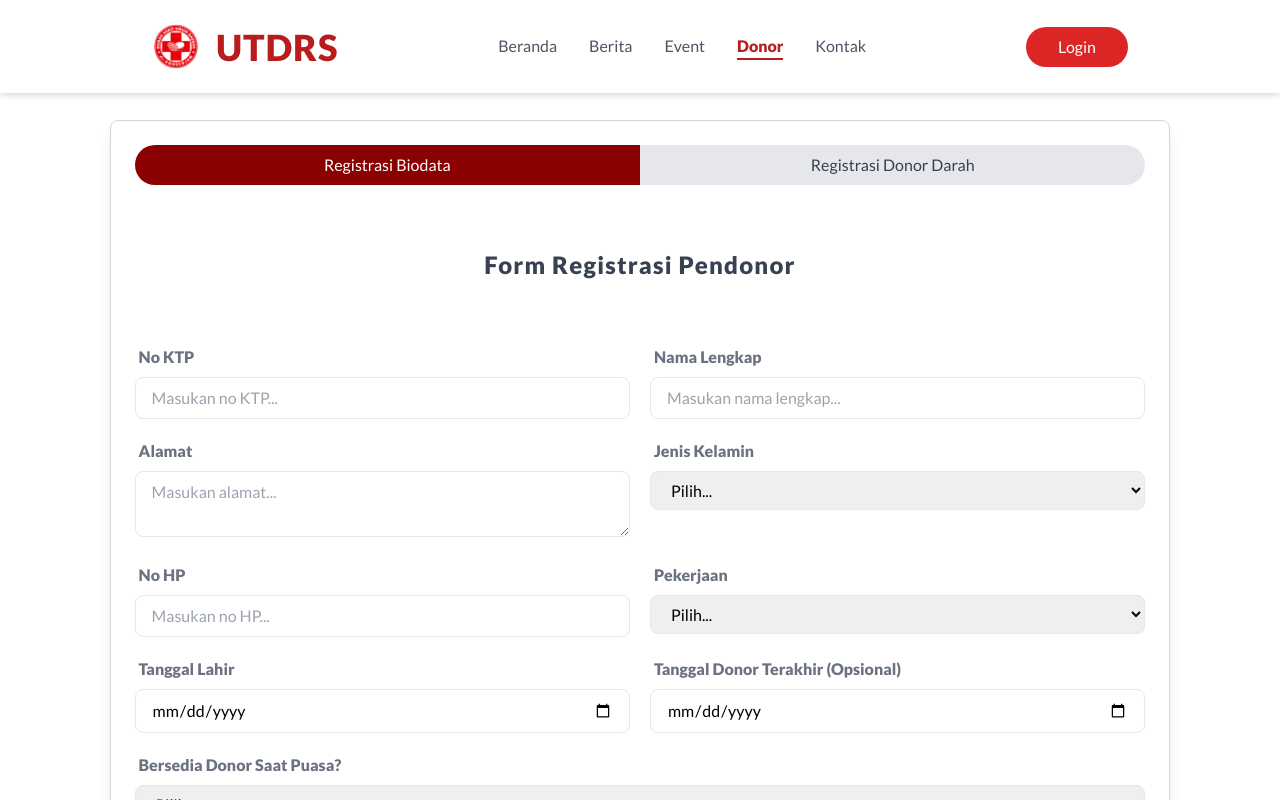
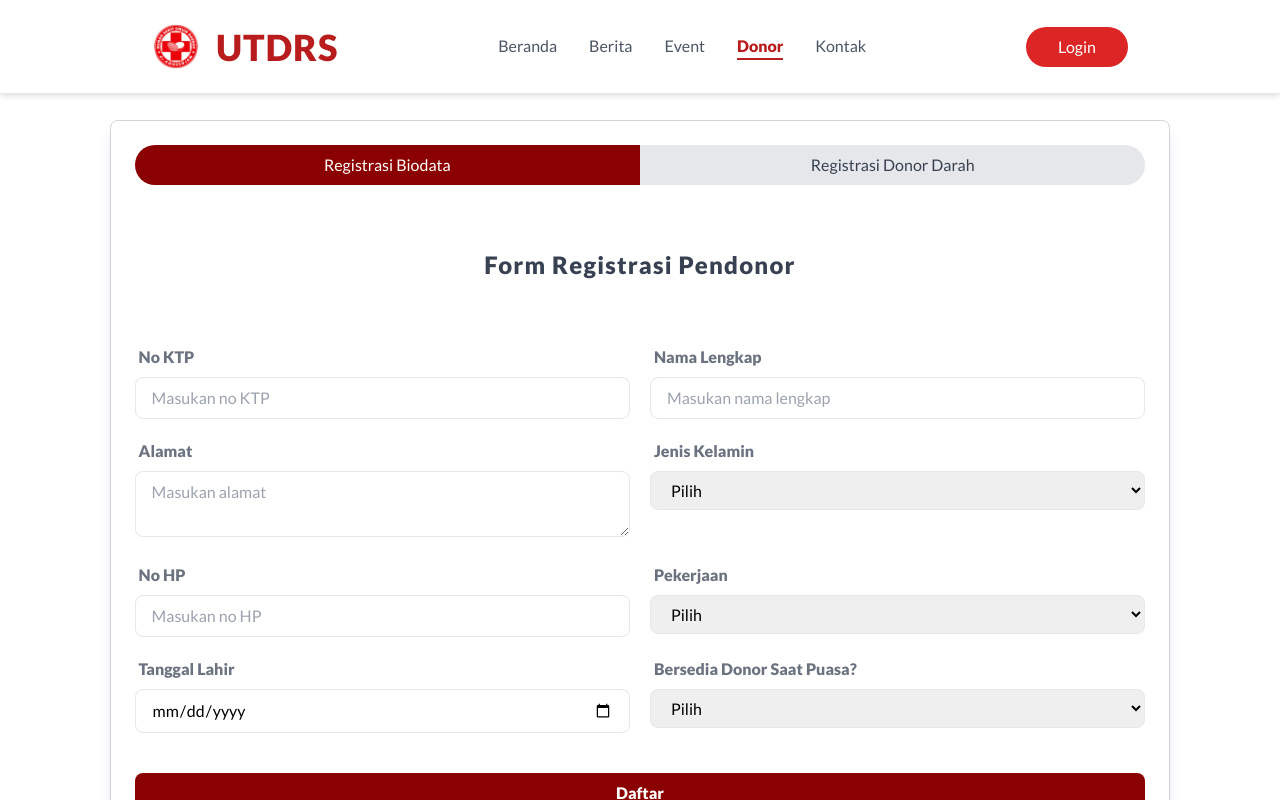
Before and after one commit to Genta-arya/registrasi-utdrs, a React (Vite) app: page / in a window 1280 px wide. Shown: the top 800 px of the page. Built offline with nearby package versions, Linux system fonts and the light colour scheme.

Commit message:
change url

```diff
--- a/src/App.jsx
+++ b/src/App.jsx
@@ -5,30 +5,29 @@ import Navbar from "./Components/Navbar";
 import ScrollToTop from "./Components/ScrollToTop";
 import Footer from "./Components/footer";
 
-
 function App() {
   return (
     <div className="flex flex-col min-h-screen">
-      {/* Navbar */}
       <Navbar />
 
-      {/* Main Content - Animasi dengan Framer Motion */}
       <motion.div
         className="flex-grow mt-12 lg:mt-16 md:mt-12 flex items-center justify-center bg-white p-4"
-        initial={{ opacity: 0, y: 20 }} // Mulai dari transparan & turun sedikit
-        animate={{ opacity: 1, y: 0 }} // Animasi masuk ke normal
-        transition={{ duration: 0.8, ease: "easeOut" }} // Durasi animasi
+        initial={{ opacity: 0, y: 20 }}
+        animate={{ opacity: 1, y: 0 }}
+        transition={{ duration: 0.8, ease: "easeOut" }}
       >
         <RegisterPage />
       </motion.div>
 
-      {/* Toaster Notification */}
-      <Toaster position="bottom-center" richColors closeButton duration={3000} />
+      <Toaster
+        position="bottom-center"
+        richColors
+        closeButton
+        duration={3000}
+      />
 
-      {/* Scroll to Top */}
       <ScrollToTop />
 
-      {/* Footer */}
       <Footer />
     </div>
   );
--- a/src/Components/FormDonor.jsx
+++ b/src/Components/FormDonor.jsx
@@ -235,6 +235,7 @@ const FormDonor = () => {
               <input
                 type="date"
                 name="tanggal_donor_terakhir"
+                readOnly
                 value={
                   formData.tanggal_donor_terakhir
                     ? DateTime.fromISO(
--- a/src/Components/FormRegister.jsx
+++ b/src/Components/FormRegister.jsx
@@ -59,7 +59,7 @@ const FormRegister = () => {
         no_hp: "",
         pekerjaan: "",
         tanggal_lahir: "",
-        tanggal_donor_terakhir: "",
+
         bersedia_donor_puasa: "",
       });
     } catch (error) {
@@ -110,7 +110,7 @@ const FormRegister = () => {
               inputMode="numeric"
               maxLength="16"
               value={formData.no_ktp}
-              placeholder="Masukan no KTP..."
+              placeholder="Masukan no KTP"
               onChange={handleChange}
               className="w-full p-2 border rounded-lg pl-4 pr-4 focus:ring-2 focus:ring-muda focus:outline-none"
               pattern="\d*"
@@ -125,7 +125,7 @@ const FormRegister = () => {
             <input
               type="text"
               name="nama_lengkap"
-              placeholder="Masukan nama lengkap..."
+              placeholder="Masukan nama lengkap"
               value={formData.nama_lengkap}
               onChange={handleChange}
               className="w-full p-2 border rounded-lg  pl-4 pr-4 focus:ring-2 focus:ring-muda focus:outline-none"
@@ -142,7 +142,7 @@ const FormRegister = () => {
               value={formData.alamat}
               onChange={handleChange}
               className="w-full p-2 border rounded-lg  pl-4 pr-4 focus:ring-2 focus:ring-muda focus:outline-none"
-              placeholder="Masukan alamat..."
+              placeholder="Masukan alamat"
               required
               rows={2}
             ></textarea>
@@ -159,7 +159,7 @@ const FormRegister = () => {
               className="w-full p-2 border rounded-lg  pl-4 pr-4 focus:ring-2 focus:ring-muda focus:outline-none"
               required
             >
-              <option value="">Pilih...</option>
+              <option value="">Pilih</option>
               <option value="L">Laki-laki</option>
               <option value="P">Perempuan</option>
             </select>
@@ -172,7 +172,7 @@ const FormRegister = () => {
             <input
               type="text"
               name="no_hp"
-              placeholder="Masukan no HP..."
+              placeholder="Masukan no HP"
               value={formData.no_hp}
               onChange={handleChange}
               inputMode="numeric"
@@ -194,7 +194,7 @@ const FormRegister = () => {
               className="w-full p-2 border rounded-lg  pl-4 pr-4 focus:ring-2 focus:ring-muda focus:outline-none"
               required
             >
-              <option value="">Pilih...</option>
+              <option value="">Pilih</option>
               <option value="TNI_POLRI">TNI/POLRI</option>
               <option value="PNS_Swasta">PNS/Swasta</option>
               <option value="Petani_Buruh">Petani/Buruh</option>
@@ -217,20 +217,7 @@ const FormRegister = () => {
             />
           </div>
 
-          <div>
-            <label className="block pl-1 mb-2 font-semibold text-gray-500">
-              Tanggal Donor Terakhir (Opsional)
-            </label>
-            <input
-              type="date"
-              name="tanggal_donor_terakhir"
-              value={formData.tanggal_donor_terakhir}
-              onChange={handleChange}
-              className="w-full p-2 border rounded-lg  pl-4 pr-4 focus:ring-2 focus:ring-muda focus:outline-none"
-            />
-          </div>
-
-          <div className="col-span-full">
+          <div className="">
             <label className="block pl-1 mb-2 font-semibold text-gray-500">
               Bersedia Donor Saat Puasa?
             </label>
@@ -241,7 +228,7 @@ const FormRegister = () => {
               className="w-full p-2 border rounded-lg  pl-4 pr-4 focus:ring-2 focus:ring-muda focus:outline-none"
               required
             >
-              <option value="">Pilih...</option>
+              <option value="">Pilih</option>
               <option value="Ya">Ya</option>
               <option value="Tidak">Tidak</option>
             </select>
```
